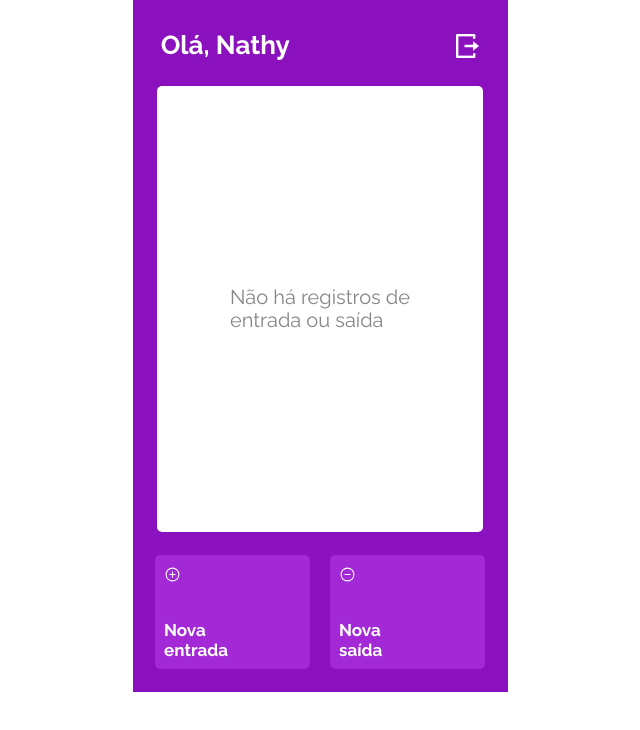
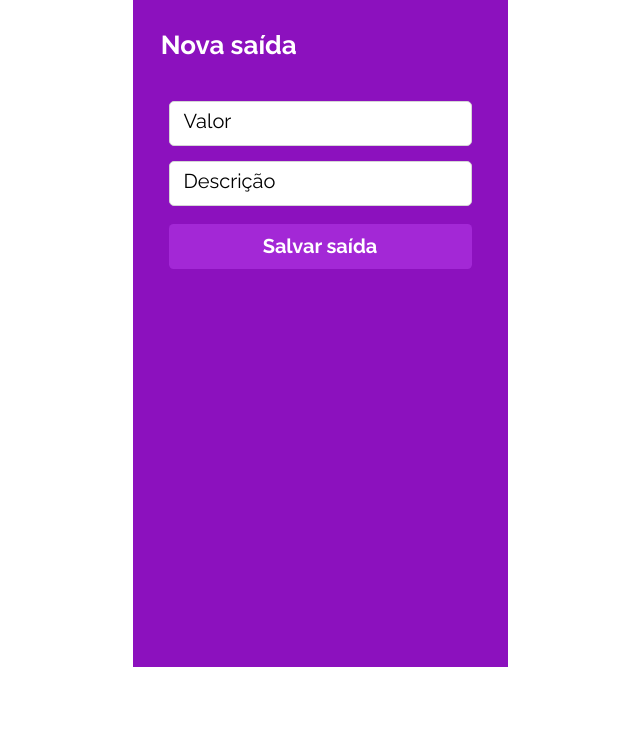
Before and after one commit to Nathalya-Pires/projeto14-mywallet-front, a React (Create React App) app: page / in a window 1280 px wide. Shown: the top 730 px of the page, without its empty margins (320-960 px from the left). Built offline with nearby package versions, Linux system fonts and the light colour scheme; a web font is replaced by a local one.

Commit message:
Layout front ok

```diff
--- a/src/App.js
+++ b/src/App.js
@@ -2,14 +2,18 @@ import Cadastro from "./pages/Cadastro";
 import HomePage from "./pages/HomePage";
 import Home from "./pages/Home";
 import GlobalStyle from "./style/GlobalStyle";
+import NovaEntrada from "./pages/NovaEntrada";
+import NovaSaida from "./pages/NovaSaida";
 
 function App() {
   return (
     <>
       <GlobalStyle />
       {/* <HomePage/>
-    <Cadastro/> */}
+    <Cadastro/>
       <Home />
+      <NovaEntrada/> */}
+      <NovaSaida/>
     </>
   );
 }
--- /dev/null
+++ b/src/pages/NovaEntrada.js
@@ -0,0 +1,120 @@
+import styled from "styled-components";
+import { useState } from "react";
+
+export default function NovaEntrada() {
+  const [form, setForm] = useState({
+    email: "",
+    password: "",
+  });
+
+  function handleForm(e) {
+    setForm({ ...form, [e.target.name]: e.target.value });
+  }
+
+  return (
+    <Container>
+      <Topo>
+        <p>Nova entrada</p>
+      </Topo>
+      <Valor>
+        <label>
+          <input
+            type="number"
+            name="number"
+            onChange={handleForm}
+            value={form.number}
+            minLength={1}
+            required
+            placeholder="Valor"
+          />
+        </label>
+        <label>
+          <input
+            type="text"
+            name="text"
+            onChange={handleForm}
+            value={form.text}
+            minLength={2}
+            maxLength={30}
+            required
+            placeholder="Descrição"
+          />
+        </label>
+        <Salvar>Salvar entrada</Salvar>
+      </Valor>
+    </Container>
+  );
+}
+
+const Container = styled.div`
+  background-color: #8c11be;
+  width: 375px;
+  height: 100%;
+  min-height: 667px;
+  margin: 0 auto;
+  display: flex;
+  flex-direction: column;
+  align-items: center;
+`;
+const Topo = styled.div`
+  width: 85%;
+  display: flex;
+  justify-content: space-between;
+  align-items: center;
+  margin: 30px 0 40px 0;
+
+  p {
+    font-family: "Raleway";
+    font-style: normal;
+    font-weight: 700;
+    font-size: 26px;
+    line-height: 31px;
+    color: #ffffff;
+  }
+`;
+
+const Valor = styled.form`
+  width: 100%;
+  display: flex;
+  flex-direction: column;
+  align-items: center;
+  input {
+    width: 303px;
+    height: 45px;
+    box-sizing: border-box;
+    background: #ffffff;
+    border: 1px solid #d5d5d5;
+    border-radius: 5px;
+    margin-bottom: 5%;
+    ::placeholder {
+      font-family: "Raleway", sans-serif;
+      font-style: normal;
+      font-weight: 400;
+      font-size: 20px;
+      line-height: 23px;
+      color: #000000;
+      padding-left: 12px;
+    }
+  }
+`;
+const Salvar = styled.button`
+  width: 303px;
+  height: 45px;
+  margin: 3px 0 25px 0;
+  background: #a328d6;
+  border: none;
+  border-radius: 4.64px;
+  display: flex;
+  align-items: center;
+  justify-content: center;
+  font-family: "Raleway", sans-serif;
+  font-style: normal;
+  font-weight: 700;
+  font-size: 20px;
+  line-height: 23px;
+  text-align: center;
+  color: #ffffff;
+  a {
+    color: inherit;
+  }
+`;
--- /dev/null
+++ b/src/pages/NovaSaida.js
@@ -0,0 +1,120 @@
+import styled from "styled-components";
+import { useState } from "react";
+
+export default function NovaSaida() {
+  const [form, setForm] = useState({
+    email: "",
+    password: "",
+  });
+
+  function handleForm(e) {
+    setForm({ ...form, [e.target.name]: e.target.value });
+  }
+
+  return (
+    <Container>
+      <Topo>
+        <p>Nova saída</p>
+      </Topo>
+      <Valor>
+        <label>
+          <input
+            type="number"
+            name="number"
+            onChange={handleForm}
+            value={form.number}
+            minLength={1}
+            required
+            placeholder="Valor"
+          />
+        </label>
+        <label>
+          <input
+            type="text"
+            name="text"
+            onChange={handleForm}
+            value={form.text}
+            minLength={2}
+            maxLength={30}
+            required
+            placeholder="Descrição"
+          />
+        </label>
+        <Salvar>Salvar saída</Salvar>
+      </Valor>
+    </Container>
+  );
+}
+
+const Container = styled.div`
+  background-color: #8c11be;
+  width: 375px;
+  height: 100%;
+  min-height: 667px;
+  margin: 0 auto;
+  display: flex;
+  flex-direction: column;
+  align-items: center;
+`;
+const Topo = styled.div`
+  width: 85%;
+  display: flex;
+  justify-content: space-between;
+  align-items: center;
+  margin: 30px 0 40px 0;
+
+  p {
+    font-family: "Raleway";
+    font-style: normal;
+    font-weight: 700;
+    font-size: 26px;
+    line-height: 31px;
+    color: #ffffff;
+  }
+`;
+
+const Valor = styled.form`
+  width: 100%;
+  display: flex;
+  flex-direction: column;
+  align-items: center;
+  input {
+    width: 303px;
+    height: 45px;
+    box-sizing: border-box;
+    background: #ffffff;
+    border: 1px solid #d5d5d5;
+    border-radius: 5px;
+    margin-bottom: 5%;
+    ::placeholder {
+      font-family: "Raleway", sans-serif;
+      font-style: normal;
+      font-weight: 400;
+      font-size: 20px;
+      line-height: 23px;
+      color: #000000;
+      padding-left: 12px;
+    }
+  }
+`;
+const Salvar = styled.button`
+  width: 303px;
+  height: 45px;
+  margin: 3px 0 25px 0;
+  background: #a328d6;
+  border: none;
+  border-radius: 4.64px;
+  display: flex;
+  align-items: center;
+  justify-content: center;
+  font-family: "Raleway", sans-serif;
+  font-style: normal;
+  font-weight: 700;
+  font-size: 20px;
+  line-height: 23px;
+  text-align: center;
+  color: #ffffff;
+  a {
+    color: inherit;
+  }
+`;
```
